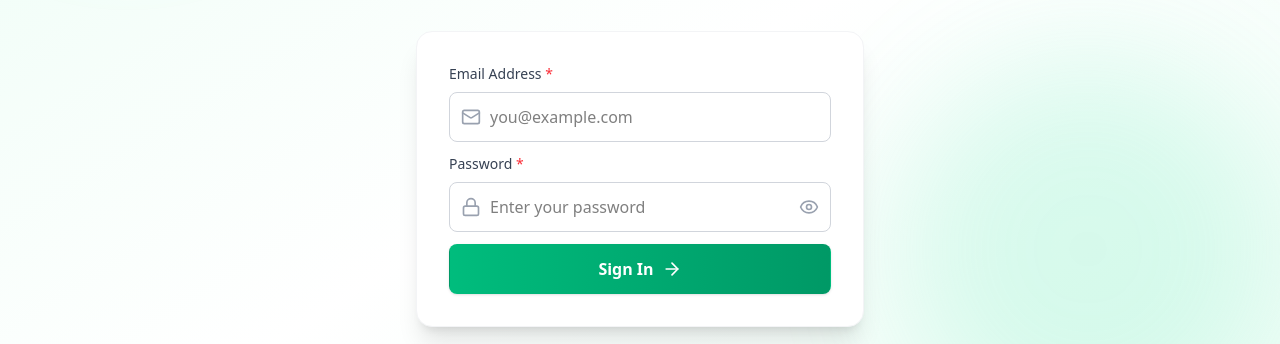
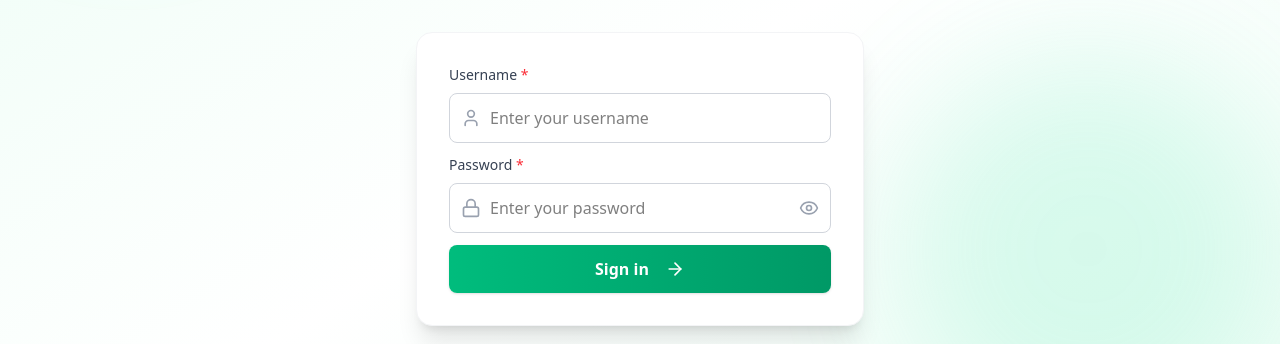
Before and after one commit to gdevakrishnan/udyoga, a React (Vite) app in the folder frontend/: page /login in a window 1280 px wide. Shown: the part 359-703 px from the top of the page. Built offline with nearby package versions, Linux system fonts and the light colour scheme.

Commit message:
Register and login integrated

```diff
--- a/frontend/src/pages/auth/Login.jsx
+++ b/frontend/src/pages/auth/Login.jsx
@@ -1,14 +1,19 @@
 import React, { useState } from "react";
-import { Briefcase, Mail, Lock, Eye, EyeOff, ArrowRight } from "lucide-react";
-import { Link } from "react-router-dom";
+import { Briefcase, Lock, Eye, EyeOff, ArrowRight, User } from "lucide-react";
+import { Link, useNavigate } from "react-router-dom";
+import { loginUser } from "../../serviceWorkers/AuthServiceWorker";
+import Spinner from "../../components/utils/Spinner";
 
 const Login = () => {
   const [showPassword, setShowPassword] = useState(false);
-  const [formData, setFormData] = useState({
-    email: "",
+  const initialState = {
+    username: "",
     password: "",
-  });
+  };
+  const [formData, setFormData] = useState(initialState);
   const [errors, setErrors] = useState({});
+  const [loading, setLoading] = useState(false);
+  const navigate = useNavigate();
 
   const handleChange = (e) => {
     setFormData({
@@ -26,11 +31,11 @@ const Login = () => {
   const validateForm = () => {
     const newErrors = {};
 
-    // Email validation
-    if (!formData.email.trim()) {
-      newErrors.email = "Email is required";
-    } else if (!/^[^\s@]+@[^\s@]+\.[^\s@]+$/.test(formData.email)) {
-      newErrors.email = "Please enter a valid email address";
+    // Username validation
+    if (!formData.username.trim()) {
+      newErrors.username = "Username is required";
+    } else if (formData.username.length < 3) {
+      newErrors.username = "Username must be at least 3 characters";
     }
 
     // Password validation
@@ -47,11 +52,34 @@ const Login = () => {
     return Object.keys(newErrors).length === 0;
   };
 
-  const handleSubmit = () => {
+  const handleSubmit = async () => {
     if (validateForm()) {
-      alert("Login form submitted");
+      setLoading(true);
+
+      try {
+        await loginUser(formData)
+          .then((response) => {
+            if (response.status == 201 || response.status == 200) {
+              alert(
+                response?.data?.message
+                  ? response?.data?.message
+                  : "Login successfully"
+              );
+              navigate("/recruiter");
+              setFormData(initialState);
+            }
+          })
+          .catch((e) => {
+            console.log(e.message);
+            alert("Login Failed!");
+          });
+      } catch (err) {
+        console.error(err);
+      } finally {
+        setLoading(false);
+      }
     } else {
-      alert('Please fix the errors in the form');
+      alert("Please fix the errors in the form");
     }
   };
 
@@ -80,32 +108,32 @@ const Login = () => {
         {/* Login Card */}
         <div className="bg-white rounded-2xl shadow-xl p-8 border border-gray-100">
           <div className="space-y-3">
-            {/* Email Input */}
+            {/* Username Input */}
             <div>
               <label
-                htmlFor="email"
+                htmlFor="username"
                 className="block text-sm font-medium text-gray-700 mb-2"
               >
-                Email Address <span className="text-red-500">*</span>
+                Username <span className="text-red-500">*</span>
               </label>
               <div className="relative">
                 <div className="absolute inset-y-0 left-0 pl-3 flex items-center pointer-events-none">
-                  <Mail className="h-5 w-5 text-gray-400" />
+                  <User className="h-5 w-5 text-gray-400" />
                 </div>
                 <input
-                  id="email"
-                  name="email"
-                  type="email"
-                  value={formData.email}
+                  id="username"
+                  name="username"
+                  type="text"
+                  value={formData.username}
                   onChange={handleChange}
                   className={`block w-full pl-10 pr-3 py-3 border rounded-lg focus:ring-2 focus:ring-emerald-500 focus:border-transparent transition ${
-                    errors.email ? "border-red-500" : "border-gray-300"
+                    errors.username ? "border-red-500" : "border-gray-300"
                   }`}
-                  placeholder="you@example.com"
+                  placeholder="Enter your username"
                 />
               </div>
-              {errors.email && (
-                <p className="mt-1 text-sm text-red-600">{errors.email}</p>
+              {errors.username && (
+                <p className="mt-1 text-sm text-red-600">{errors.username}</p>
               )}
             </div>
 
@@ -152,10 +180,19 @@ const Login = () => {
             {/* Submit Button */}
             <button
               onClick={handleSubmit}
-              className="w-full flex justify-center items-center py-3 px-4 border border-transparent rounded-lg shadow-sm text-white bg-gradient-to-r from-emerald-500 to-emerald-600 hover:from-emerald-600 hover:to-emerald-700 focus:outline-none focus:ring-2 focus:ring-offset-2 focus:ring-emerald-500 font-semibold transition"
+              disabled={loading}
+              className={`w-full flex justify-center items-center py-3 px-4 rounded-lg shadow-sm text-white font-semibold transition gap-2
+    ${
+      loading
+        ? "bg-emerald-400 cursor-not-allowed"
+        : "bg-gradient-to-r from-emerald-500 to-emerald-600 hover:from-emerald-600 hover:to-emerald-700"
+    }`}
             >
-              <span>Sign In</span>
-              <ArrowRight className="ml-2 h-5 w-5" />
+              {loading && <Spinner size={"xs"} />}
+              {loading ? "Signing in..." : "Sign in"}
+              {!loading && (
+                <ArrowRight className="ml-2 h-5 w-5 transition-transform duration-200 group-hover:translate-x-1" />
+              )}
             </button>
           </div>
         </div>
--- a/frontend/src/pages/auth/Register.jsx
+++ b/frontend/src/pages/auth/Register.jsx
@@ -11,7 +11,7 @@ import {
   Building,
   FileText,
 } from "lucide-react";
-import { Link } from "react-router-dom";
+import { Link, useNavigate } from "react-router-dom";
 import { registerUser } from "../../serviceWorkers/AuthServiceWorker";
 import Spinner from "../../components/utils/Spinner";
 
@@ -19,7 +19,7 @@ const Register = () => {
   const [showPassword, setShowPassword] = useState(false);
   const [showConfirmPassword, setShowConfirmPassword] = useState(false);
   const [selectedFile, setSelectedFile] = useState(null);
-  const [formData, setFormData] = useState({
+  const initialState = {
     username: "",
     email: "",
     password: "",
@@ -27,9 +27,11 @@ const Register = () => {
     role: "candidate",
     company_name: "",
     company_description: "",
-  });
+  };
+  const [formData, setFormData] = useState(initialState);
   const [errors, setErrors] = useState({});
   const [loading, setLoading] = useState(false);
+  const navigate = useNavigate();
 
   const handleChange = (e) => {
     setFormData({
@@ -156,8 +158,15 @@ const Register = () => {
       }
 
       try {
-        await registerUser(submitData);
-        alert("Registration successful! Check console for data.");
+        await registerUser(submitData)
+          .then(response => {
+            if (response.status == 201 || response.status == 200) {
+              alert(response?.data?.message ? response?.data?.message : "Registered successfully");
+              navigate('/login');
+              setFormData(initialState);
+            }
+          })
+          .catch(e => e.message);
       } catch (err) {
         console.error(err);
         alert("Registration failed!");
@@ -199,9 +208,10 @@ const Register = () => {
               <div className="grid grid-cols-2 gap-3">
                 <button
                   type="button"
-                  onClick={() =>
-                    setFormData({ ...formData, role: "candidate" })
-                  }
+                  onClick={() => {
+                    setFormData({ ...formData, role: "candidate" });
+                    setFormData({...initialState, role: "candidate"});
+                  }}
                   className={`py-3 px-4 rounded-lg border-2 transition ${
                     formData.role === "candidate"
                       ? "border-emerald-600 bg-emerald-50 text-emerald-700 font-semibold"
@@ -213,9 +223,10 @@ const Register = () => {
                 </button>
                 <button
                   type="button"
-                  onClick={() =>
-                    setFormData({ ...formData, role: "recruiter" })
-                  }
+                  onClick={() => {
+                    setFormData({ ...formData, role: "recruiter" });
+                    setFormData({...initialState, role: "recruiter"});
+                  }}
                   className={`py-3 px-4 rounded-lg border-2 transition ${
                     formData.role === "recruiter"
                       ? "border-emerald-600 bg-emerald-50 text-emerald-700 font-semibold"
@@ -505,6 +516,7 @@ const Register = () => {
             >
               {loading && <Spinner size={"xs"} />}
               {loading ? "Registering..." : "Create Account"}
+              {!loading && <ArrowRight className="ml-2 h-5 w-5 transition-transform duration-200 group-hover:translate-x-1" />}
             </button>
           </div>
         </div>
--- a/frontend/src/serviceWorkers/AuthServiceWorker.js
+++ b/frontend/src/serviceWorkers/AuthServiceWorker.js
@@ -12,9 +12,9 @@ export const registerUser = async (payload) => {
         "Content-Type": "multipart/form-data",
       },
     });
-    console.log("User registered:", response.data);
-  } catch (error) {
-    console.error("Error registering user:", error);
+    return response;
+  } catch (err) {
+    return { error: true, message: err.response?.data || "Register failed" };
   }
 };
 
@@ -23,13 +23,17 @@ export const registerUser = async (payload) => {
 // ---------------------------
 export const loginUser = async (payload) => {
   try {
-    const res = await axios.post(`${BASE_URL}auth/login/`, payload);
+    const response = await axios.post(`${BASE_URL}auth/login/`, payload, {
+      headers: {
+        "Content-Type": "application/json",
+      },
+    });
 
     // Save tokens
-    localStorage.setItem("access", res.data.access);
-    localStorage.setItem("refresh", res.data.refresh);
+    localStorage.setItem("udhyoga-access-token", response.data.access);
+    localStorage.setItem("udhyoga-refresh-token", response.data.refresh);
 
-    return res.data;
+    return response;
   } catch (err) {
     return { error: true, message: err.response?.data || "Login failed" };
   }
```
